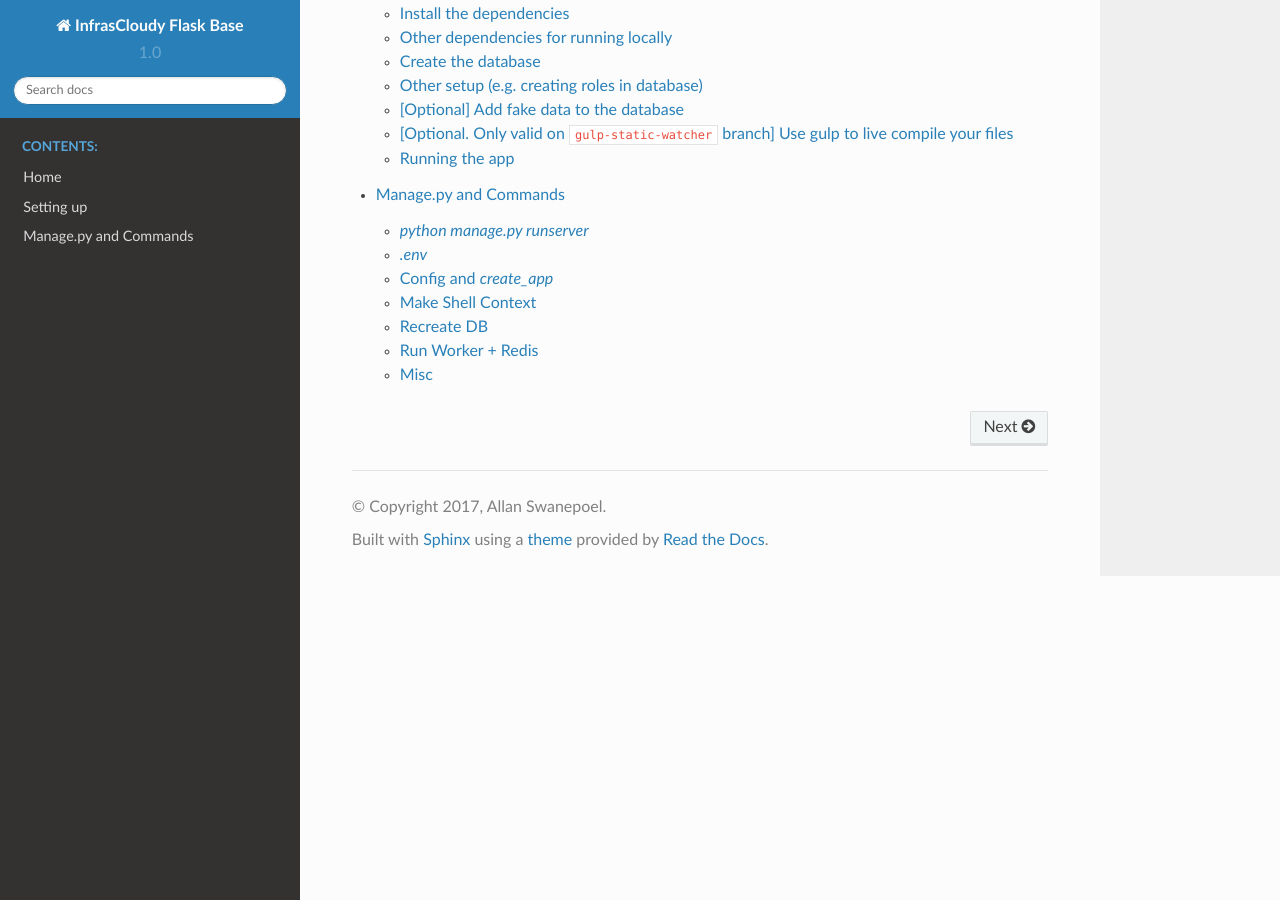
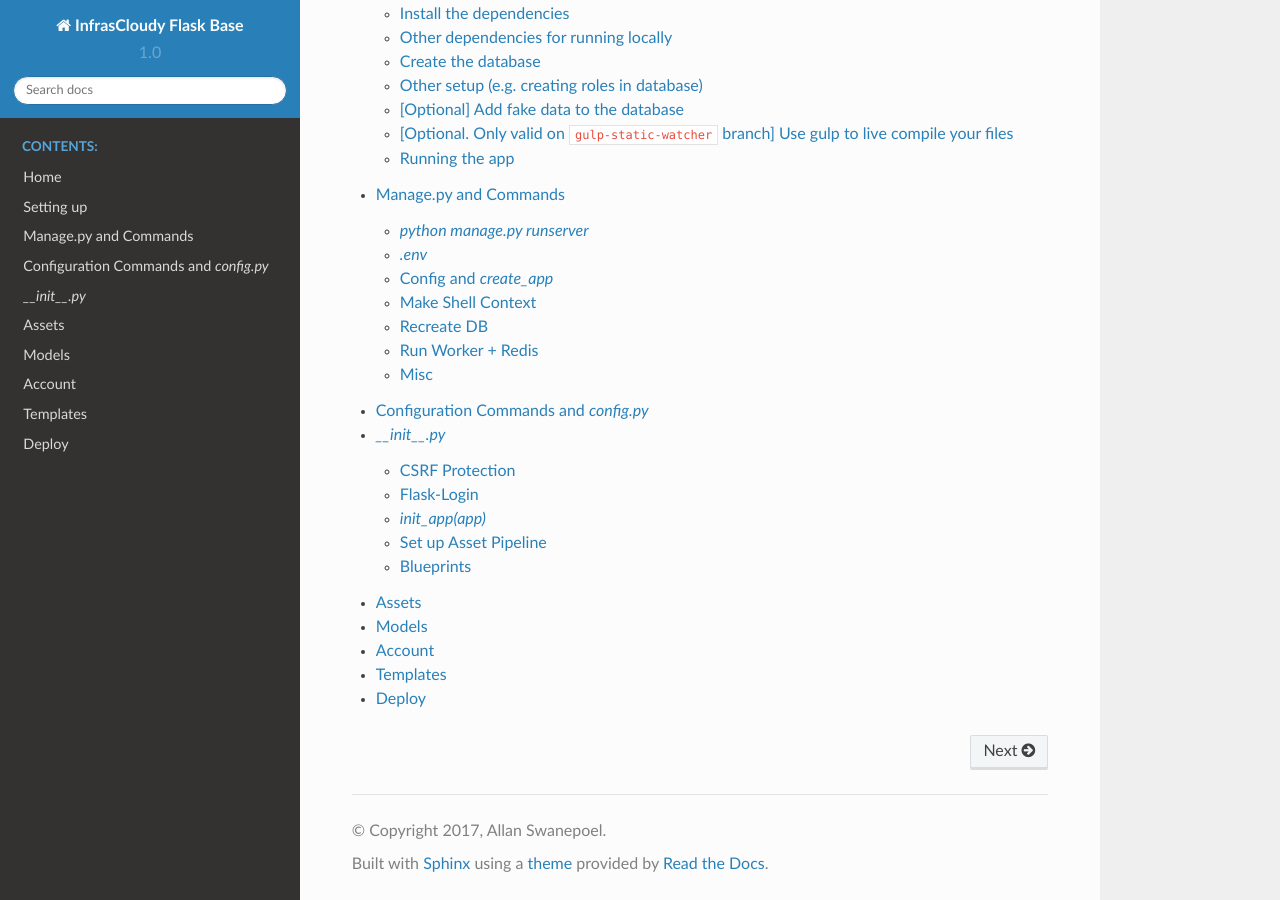
Before and after one commit to infrascloudy/flask-base, a Sphinx documentation site: the page built from docs/source/index.rst, in a window 1280 px wide and 900 px high, scrolled down 591 px. Built offline with Sphinx 7.4.7 and the Read the Docs theme 2.0.0, drawn with Linux system fonts in a browser that asks for light colours; some of the changed lines change nothing that is shown.

Commit message:
All base files exist now

```diff
--- /dev/null
+++ b/docs/source/account.rst
@@ -0,0 +1,4 @@
+.. _account:
+
+Account
+=======
--- /dev/null
+++ b/docs/source/assets.rst
@@ -0,0 +1,4 @@
+.. _assets:
+
+Assets
+======
--- /dev/null
+++ b/docs/source/config.rst
@@ -0,0 +1,26 @@
+.. _config:
+
+Configuration Commands and `config.py`
+======================================
+
+So lets go through each of the configuring variables.
+
+APP_NAME is the name of the app. This is used in templating
+to make sure that all the pages at least have the same html
+title
+
+SECRET_KEY is a alpha-numeric string that is used for crypto
+related things in some parts of the application. Set it as an
+environment variable or default to our insecure one. This is
+used in password hashing see app/models/user.py for more info.
+YOU SHOULD SET THIS AS A CONFIG VAR IN PRODUCTION!!!!
+
+SQLALCHEMY_COMMIT_ON_TEARDOWN is used to auto-commit any sessions
+that are open at the end of the 'app context' or basically the
+current request on the application. But it is best practice
+to go ahead and commit after any db.session is created
+
+SSL_DISABLE is a boolean to used to enable adhoc ssl certificates (Self-signed) within the application.
+The next version of the flask base would accomodate specificying certificates as files
+
+MAIL... is used for sending emails using MailGun. This is further described in email.py.
--- /dev/null
+++ b/docs/source/deploy.rst
@@ -0,0 +1,4 @@
+.. _deploy:
+
+Deploy
+======
--- a/docs/source/index.rst
+++ b/docs/source/index.rst
@@ -13,3 +13,10 @@ Welcome to InfrasCloudy Flask-Base's documentation!
    home
    setup
    commands
+   config
+   init
+   assets
+   models
+   account
+   templates
+   deploy
--- /dev/null
+++ b/docs/source/init.rst
@@ -0,0 +1,125 @@
+.. _init:
+
+`__init__.py`
+=============
+
+CSRF Protection
+---------------
+
+Note about CSRF protection. This basically prevents hackers
+from being able to post to our POST routes without having actually
+loaded a form on our website. E.g. they could potentially create
+users if they found out the URL for our register routes and
+the params we expect (its fairly easy to do). But with
+CSRF protection, all forms have a hidden field that is verified on
+our end. This is a bit low level, but there is a SESSION object
+stored on the flask server in memory. Each user has their
+own session containing things like their username, user id, etc
+When a form created, a random string called a CSRF token is
+created and is sent along with the form in a hidden field.
+Simultaneously, this string is added to the user session
+stored on the server. When the user submits a form, then
+the server will check to see if the hidden form field with the
+CSRF token matches the CSRF token stored in the user's session
+on the server. If it does, then everything is fine and the
+POST request can proceed normally. If not, then the POST request
+is aborted as a 403 (i think) error is thrown...basically
+the user is not able to POST. This is great for forms, but
+if you want to create a public API that does not require a session,
+then you'll want to include a decorator on your route `@csrf.exempt`
+
+Flask-Login
+-----------
+
+::
+
+    login_manager = LoginManager()
+    login_manager.session_protection = 'strong'
+    login_manager.login_view = 'account.login'
+
+
+Flask-login provides us with a bunch of easy ways to do secure and
+simple login techniques. LoginManager() is the main class that
+will handle all of this. Session protection makes sure the
+user session is very secure and login_manager.login_view
+is the view that a non-authenticated user will get redirected
+to. Otherwise it is a 401 error.
+
+`init_app(app)`
+---------------
+
+::
+
+    mail.init_app(app)
+    db.init_app(app)
+    login_manager.init_app(app)
+    csrf.init_app(app)
+    compress.init_app(app)
+    RQ(app)
+
+init_app(app) are methods in each of these packages.
+It binds each instance of the respective application to the
+flask app. However, we do need to specify an application
+context while using things like db, mail, login_manager,
+and compress since they are not bound to our application _exclusively_.
+
+Set up Asset Pipeline
+---------------------
+
+This one is a bit complex. First an Environment instance is created
+that holds references to a single path to the 'static' folder. We don't
+really care about that since the url_for() method allows us to specify
+access to resources in the static/ directory. But we then append all the
+folders and files within the 'dirs' array to the environment. This
+action provides context for the subsequence set of register actions.
+Looking in app/assets.py there are some Bundle instances created with
+3 parameters mainly: what type of file(s) to bundle, a type of filter/
+transpiler to apply, and then a final output file. E.g. for the
+app_css bundle, it looks within assets/styles, assets/scripts for any
+*.scss files, converts them to css with the scss transpiler and then
+outputs it to the styles/app.css file.
+See the templates/partials/_head.html
+file for more information on how to actually include the file.
+
+Blueprints
+----------
+
+::
+
+    from account import account as account_blueprint
+    from admin import admin as admin_blueprint
+    from main import main as main_blueprint
+
+    app.register_blueprint(main_blueprint)
+    app.register_blueprint(account_blueprint, url_prefix='/account')
+    app.register_blueprint(admin_blueprint, url_prefix='/admin')
+
+Blueprints allow us to set up url prefixes for routes contained
+within the views file of each of the divisions we specify to be
+registered with a blueprint. Blueprints are meant to distinguish between
+the variable different bodies within a large application.
+In the case of flask-base, we have 'main', 'account', and 'admin'
+sections. The 'main' section contains error handling and views.
+The other sections contain mainly just views. The folders for each of
+these sections also contain an __init__ file which actually creates the
+Blueprint itself with a name and a default __name__ param as well.
+After that, the views file and any other files that depend upon the
+blueprint are imported and can use the variable name assigned to the
+blueprint to reference things like decorators for routes. e.g. if my
+blueprint is name 'first_component', I would use the following as
+a decorator for my routes '@first_component.route'. By specifying
+the url_prefix, all of the functions and routes etc of the blueprint
+will be read with the base url_prefix specified. E.g. if I wanted
+to access the '/blah' route within the 'acount' blueprint, I need only
+specify @account.router('/blah') def ... as my method in views.py under
+the account/ directory. But I would be able to access it in the
+browser with yourdomain.com/accounts/blah
+
+A note on why we are importing here: Because stuff will break...and for
+a good reason! The account import in turn imports the views.py file under
+the account/ directory. The views.py in turn references db
+db is the database instance which was created after the import statements
+If we had included these import statements at the very top, views.py
+under account would have refered to a db instance which was not created!
+hence errors...all the errors (at least in files relying upon a created
+db instance...and any instance created beyond that.
--- /dev/null
+++ b/docs/source/models.rst
@@ -0,0 +1,4 @@
+.. _models:
+
+Models
+======
--- /dev/null
+++ b/docs/source/templates.rst
@@ -0,0 +1,4 @@
+.. templates:
+
+Templates
+=========
```
